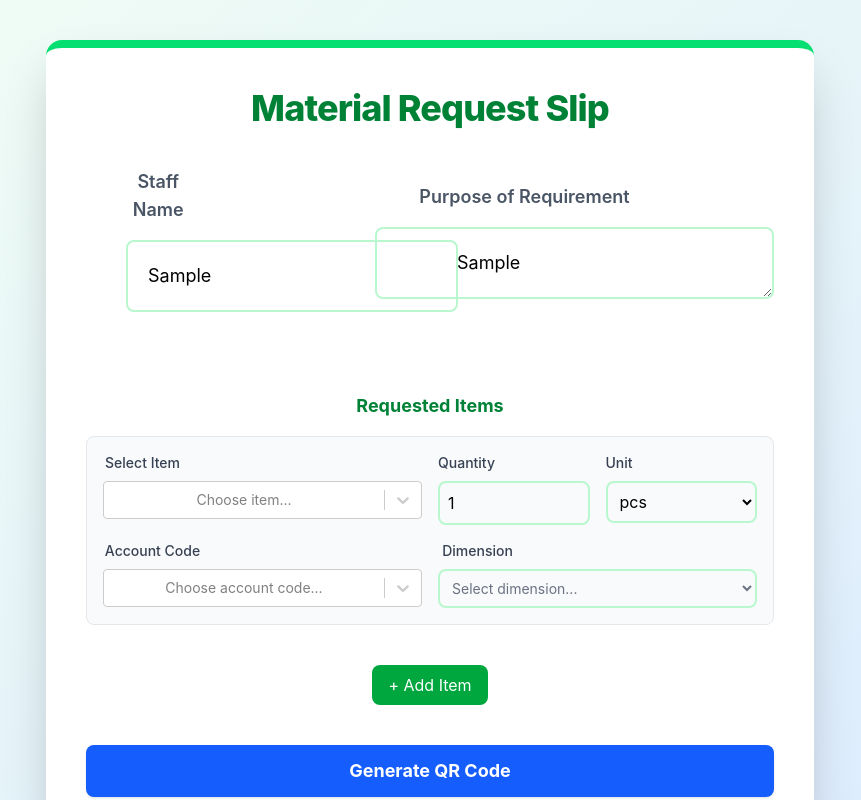
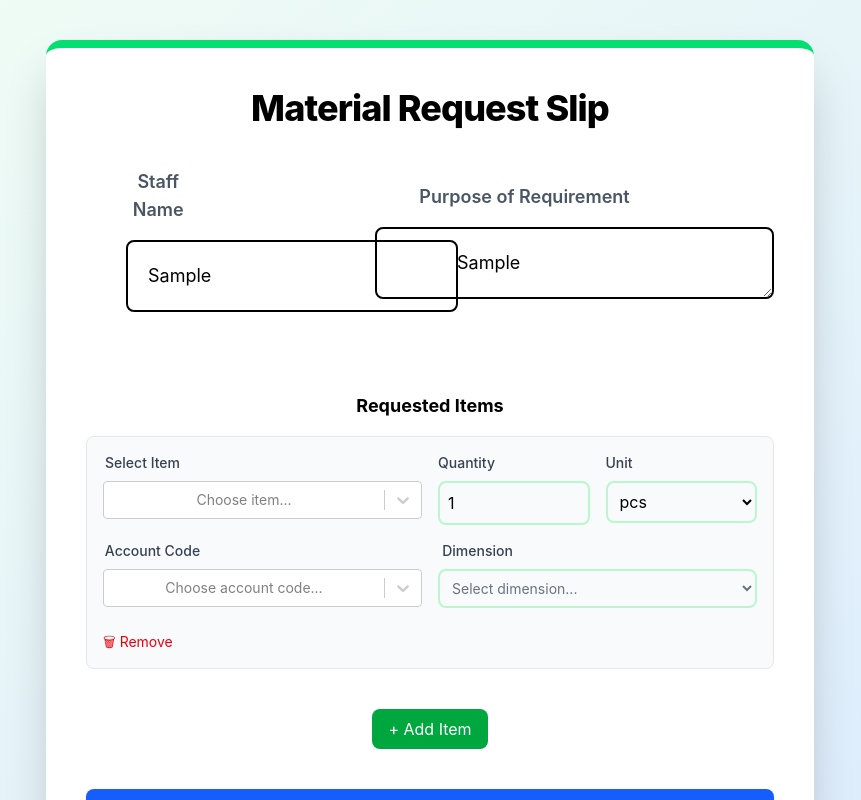
Before and after one commit to samuelsaji/qr-slip-herbal, a React (Create React App) app: page / in a window 1280 px wide. Both pictures are taken after typing "Sample", "Sample" into the empty fields and a click on the button "+ Add Item". Shown: the top 800 px of the page, without its empty margins (210-1071 px from the left). Built offline with nearby package versions, Linux system fonts and the light colour scheme.

Commit message:
items selection upadated, added remove btn, made fields required

```diff
--- a/src/QRRequestApp.jsx
+++ b/src/QRRequestApp.jsx
@@ -63,6 +63,13 @@ export default function QRRequestApp() {
     setRequests(updated);
   };
 
+  const handleRemoveRequest = (index) => {
+  const updated = [...requests];
+  updated.splice(index, 1);
+  setRequests(updated);
+};
+
+
   const handleNewItem = (index, newItem) => {
     if (!products.includes(newItem)) {
       setProducts([...products, newItem]);
@@ -76,46 +83,45 @@ export default function QRRequestApp() {
     return;
   }
 
-
+  if (!purpose.trim()) {
+    alert("Please enter a purpose.");
+    return;
+  }
 
   if (requests.length === 0) {
     alert("Please add at least one item.");
     return;
   }
 
-  const validItems = requests.filter(r => r.item && r.qty && r.unit);
-
-  if (validItems.length === 0) {
-    alert("Please complete at least one item with name, quantity, and unit.");
-    return;
+  for (let i = 0; i < requests.length; i++) {
+    const r = requests[i];
+    if (!r.item || !r.qty || !r.unit || !r.accountCode || !r.dimension) {
+      alert(`Please complete all fields for item ${i + 1}`);
+      return;
+    }
   }
 
-  if (!purpose.trim()) {
-    alert("Please enter a purpose.");
-    return;
-  }
+  const items = requests.map(r =>
+    `${r.item}:${r.qty}${r.unit}:${r.accountCode}:${r.dimension}`
+  ).join('|');
 
-  const items = validItems
-  .map(r => `${r.item}:${r.qty}${r.unit}:${r.accountCode}:${r.dimension}`)
-  .join('|');
-
-
-  const data = `${slipNo},${dateTime},${department},${staffName},${items},Purpose:${purpose}`;
+  const data = `${slipNo},${dateTime},${staffName},${items},Purpose:${purpose}`;
   setQrData(data);
 };
+
 
 
   return (
       <div className="min-h-screen bg-gradient-to-br from-green-50 to-blue-100 py-10">
       <div className="max-w-3xl mx-auto">
         <div className="no-print bg-white rounded-2xl shadow-2xl p-10 mb-10 border-t-8 border-green-400">
-          <h1 className="text-4xl font-extrabold text-center text-green-700 mb-10 tracking-tight">Material Request Slip</h1>
+          <h1 className="text-4xl font-extrabold text-center mb-10 tracking-tight">Material Request Slip</h1>
           <div className='flex justify-between items-center mb-8'>
             {/* Staff Info */}
           <div className="ml-10 grid grid-cols-1 md:grid-cols-2 gap-10 mb-12">
             <div>
               <label className="block mr-10  mb-4 text-gray-600 font-semibold text-lg " >Staff Name</label>
-              <input className=" p-5 border-2 border-green-200 rounded-lg focus:outline-none focus:border-green-400 text-lg"
+              <input className=" p-5 border-2 rounded-lg focus:outline-none focus:border-green-400 text-lg"
                 value={staffName}
                 onChange={e => setStaffName(e.target.value)}
                 placeholder="Enter your name"
@@ -128,7 +134,7 @@ export default function QRRequestApp() {
           <div className="mb-10">
             <label className="block mb-4 mr-25 text-gray-600 font-semibold text-lg">Purpose of Requirement</label>
             <textarea
-              className=" pr-15 border-2 border-green-200 rounded-lg p-5 pl-20 focus:outline-none focus:border-green-400 text-lg"
+              className=" pr-15 border-2 rounded-lg p-5 pl-20 focus:outline-none focus:border-green-400 text-lg"
               rows="1"
               value={purpose}
               onChange={e => setPurpose(e.target.value)}
@@ -140,7 +146,7 @@ export default function QRRequestApp() {
 
 
 <div className="mt-8">
-  <h2 className="text-lg font-bold mb-4 text-green-700">Requested Items</h2>
+  <h2 className="text-lg font-bold mb-4">Requested Items</h2>
   {requests.map((r, i) => (
     <div key={i} className="border border-gray-200 rounded-lg p-4 mb-4 bg-gray-50">
       <div className="grid grid-cols-1 md:grid-cols-4 gap-4">
@@ -222,6 +228,16 @@ export default function QRRequestApp() {
             ))}
           </select>
         </div>
+        <div className="flex justify mt-2">
+        <button
+          className="text-red-600 text-sm hover:underline flex items-center"
+          onClick={() => handleRemoveRequest(i)}
+        >
+          <span className="mr-1">🗑</span> Remove
+        </button>
+      </div>
+
+
       </div>
     </div>
   ))}
@@ -251,7 +267,7 @@ export default function QRRequestApp() {
         {/* Header */}
         <div className="text-center py-6 px-4 border-b-2 border-dashed border-gray-300">
           <h1 className="text-xl font-bold uppercase tracking-wider mb-2">REQUEST SLIP</h1>
-          <div className="text-xs text-gray-600 uppercase">Purchase Receipt Style</div>
+          <div className="text-xs text-gray-600 uppercase">Herbal Isolates (P)Ltd</div>
         </div>
 
         {/* Receipt Details */}
```
